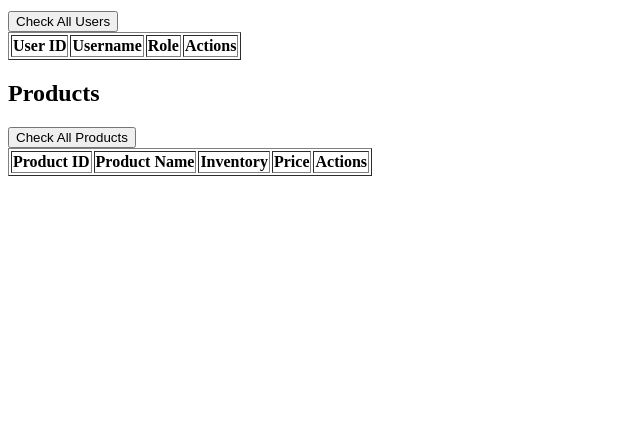
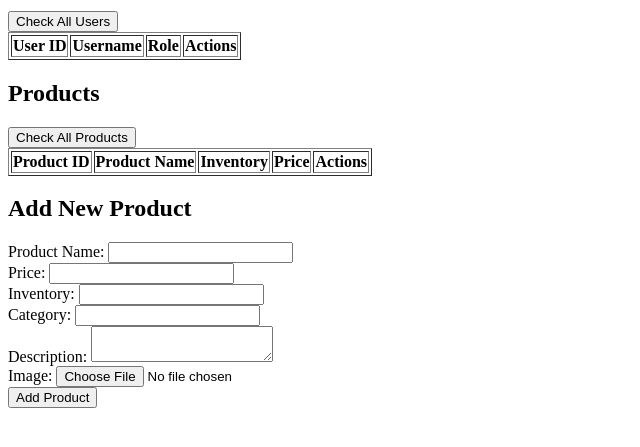
Before and after one commit to BigData2025-Rev/ruili-project1, a Flask app: template templates/admin.html in a window 1280 px wide. Shown: the part 157-604 px from the top of the page, without its empty margins (0-640 px from the left). Run offline with Flask 3, Linux system fonts and the light colour scheme; the template is opened without the code that fills it, so the values that code supplies are empty.

Commit message:
Finished products logic, now admin can upload new product.

```diff
--- a/app.py
+++ b/app.py
@@ -1,12 +1,18 @@
+import os
 from flask_cors import CORS
 from flask import Flask
 from config.config import Config
+from werkzeug.utils import secure_filename
 
-# 创建 Flask 实例
+UPLOAD_FOLDER = 'static/img'
+MAX_CONTENT_LENGTH = 1 * 1024 * 1024  # 1MB
+
 app = Flask(
     __name__,
-    template_folder='templates',  # 模板文件夹
-    static_folder='static'        # 静态资源文件夹
+    template_folder='templates',
+    static_folder='static'
 )
 CORS(app) # allow cors request, otherwise I cannot access any non-static request
-app.config['SECRET_KEY'] = Config.AppSecretKey  # 替换为安全的随机密钥
+app.config['SECRET_KEY'] = Config.AppSecretKey
+app.config['UPLOAD_FOLDER'] = UPLOAD_FOLDER
+app.config['MAX_CONTENT_LENGTH'] = MAX_CONTENT_LENGTH
--- a/static/js/admin.js
+++ b/static/js/admin.js
@@ -181,6 +181,31 @@ document.addEventListener('DOMContentLoaded', () => {
         }
     });
 
+    // function to add new product
+    document.getElementById('add-product-form').addEventListener('submit', async (event) => {
+        event.preventDefault(); // 阻止默认提交行为
+
+        const form = event.target;
+        const formData = new FormData(form);
+
+        try {
+            const response = await fetch('/product', {
+                method: 'PUT',
+                body: formData,
+            });
+
+            const result = await response.json();
+            if (response.ok && result.success) {
+                alert('Product added successfully');
+                location.reload(); // 刷新页面
+            } else {
+                alert(`Failed to add product: ${result.message}`);
+            }
+        } catch (error) {
+            alert(`Error adding product: ${error.message}`);
+        }
+    });
+
     // Logout functionality
     document.getElementById('logout-button').addEventListener('click', async () => {
         const response = await fetch('/logout', { method: 'GET' });
--- a/templates/admin.html
+++ b/templates/admin.html
@@ -45,5 +45,28 @@
         </tbody>
     </table>
 
+    <h2>Add New Product</h2>
+    <form id="add-product-form" enctype="multipart/form-data">
+        <label for="product-name">Product Name:</label>
+        <input type="text" id="product-name" name="name" required>
+        <br>
+        <label for="price">Price:</label>
+        <input type="number" id="price" name="price" min="0" step="0.01" required>
+        <br>
+        <label for="inventory">Inventory:</label>
+        <input type="number" id="inventory" name="inventory" min="0" required>
+        <br>
+        <label for="category">Category:</label>
+        <input type="text" id="category" name="category">
+        <br>
+        <label for="description">Description:</label>
+        <textarea id="description" name="description"></textarea>
+        <br>
+        <label for="image">Image:</label>
+        <input type="file" id="image" name="image" accept="image/*">
+        <br>
+        <button type="submit">Add Product</button>
+    </form>
+
 </body>
 </html>
--- a/templates/welcome.html
+++ b/templates/welcome.html
@@ -39,6 +39,8 @@
                 <th>Product Name</th>
                 <th>Price</th>
                 <th>Inventory</th>
+                <th>Category</th>
+                <th>Description</th>
                 <th>Purchase</th>
             </tr>
         </thead>
```
Also changed, not shown: controller/Controller.py (+27 -4 lines), static/js/welcome.js (+27 -3 lines), static/img/Cybertruck.jpg (added), static/img/coke_cola.jpg (added).
